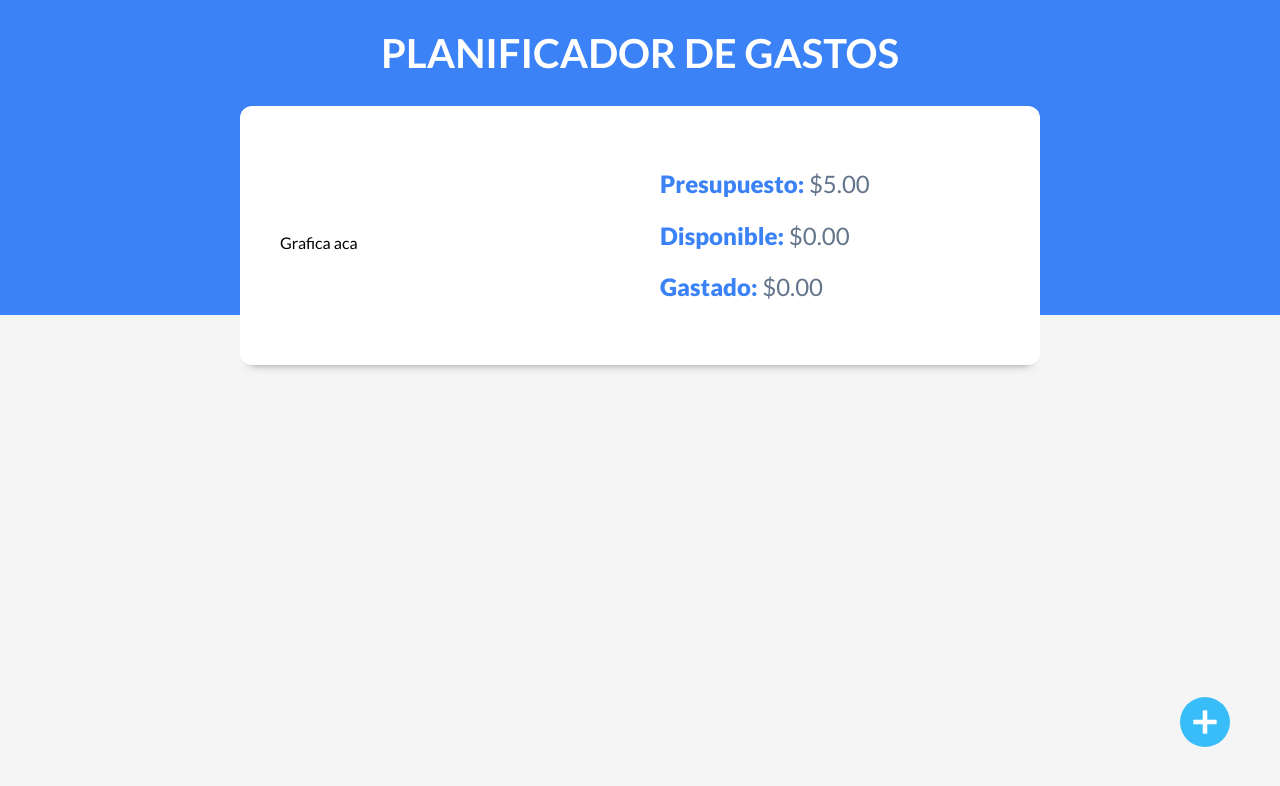
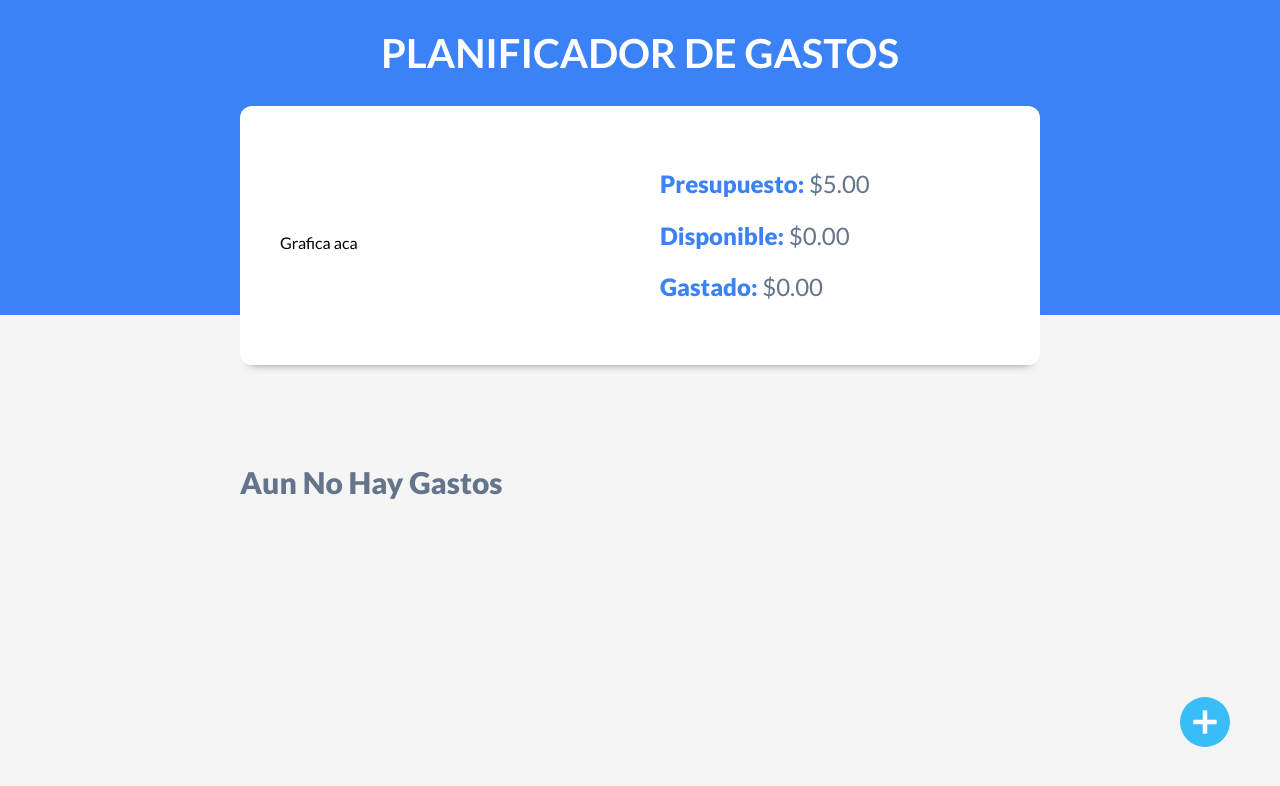
Before and after one commit to jpgoro/MonitorDeGastos, a React (Vite) app: page / in a window 1280 px wide. Both pictures are taken after typing "5" into the empty fields and a click on the input "Agregar". Shown: the top 786 px of the page. Built offline with nearby package versions, Linux system fonts and the light colour scheme.

Commit message:
Nuevos componentes de gastos

```diff
--- a/src/App.jsx
+++ b/src/App.jsx
@@ -2,10 +2,11 @@ import { useState } from "react";
 import Header from "./components/Header";
 import IconoNuevoGasto from "./img/nuevo-gasto.svg";
 import Modal from "./components/Modal";
-import {generarId} from "./helpers"
+import { generarId } from "./helpers";
+import ListadoGastos from "./components/ListadoGastos";
 
 function App() {
-  const [presupuesto, setPresupuesto] = useState('');
+  const [presupuesto, setPresupuesto] = useState("");
   const [isValidPresupuesto, setIsValidPresupuesto] = useState(false);
   const [modal, setModal] = useState(false);
   const [animarModal, setAnimarModal] = useState(false);
@@ -19,18 +20,17 @@ function App() {
     }, 300);
   };
 
-  const guardarGasto = (gasto) => {//creo un arreglo con los gastos desde Mdal
+  const guardarGasto = (gasto) => {
+    //creo un arreglo con los gastos desde Modal
     gasto.id = generarId();
+    gasto.fecha = Date.now();
     setGastos([...gastos, gasto]);
 
     setAnimarModal(false);
     setTimeout(() => {
       setModal(false);
     }, 300);
-
   };
-
-
 
   return (
     <div>
@@ -41,6 +41,10 @@ function App() {
         setIsValidPresupuesto={setIsValidPresupuesto}
       />
       {isValidPresupuesto && (
+        <>
+          <main>
+            <ListadoGastos gastos={gastos}/>
+          </main>
           <div className="nuevo-gasto">
             <img
               src={IconoNuevoGasto}
@@ -48,8 +52,16 @@ function App() {
               onClick={handleNuevoGasto}
             />
           </div>
+        </>
       )}
-      {modal && <Modal setModal={setModal} animarModal={animarModal} setAnimarModal={setAnimarModal} guardarGasto={guardarGasto} />}
+      {modal && (
+        <Modal
+          setModal={setModal}
+          animarModal={animarModal}
+          setAnimarModal={setAnimarModal}
+          guardarGasto={guardarGasto}
+        />
+      )}
     </div>
   );
 }
--- /dev/null
+++ b/src/components/Gasto.jsx
@@ -0,0 +1,15 @@
+const Gasto = ({ gasto }) => {
+  const { categoria, nombre, cantidad, id } = gasto;
+  return (
+    <div className="gasto sombra">
+      <div className="contenido-gasto">
+        <div className="descripcion-gasto">
+          <p className="categoria">{categoria}</p>
+          <p className="nombre-gasto">{nombre}</p>
+        </div>
+      </div>
+    </div>
+  );
+};
+
+export default Gasto;
--- /dev/null
+++ b/src/components/ListadoGastos.jsx
@@ -0,0 +1,12 @@
+import Gasto from "./Gasto";
+const ListadoGastos = ({gastos}) => {
+  return (
+    <div className="listado-gastos contenedor">
+      <h2>{gastos.length ? 'Gastos' : 'Aun No Hay Gastos'}</h2>
+
+      {gastos.map(gasto => (<Gasto key={gasto.id} gasto={gasto}/>))}
+    </div>
+  );
+};
+
+export default ListadoGastos;
```
Lines whose indentation alone changed are shown as unchanged.
